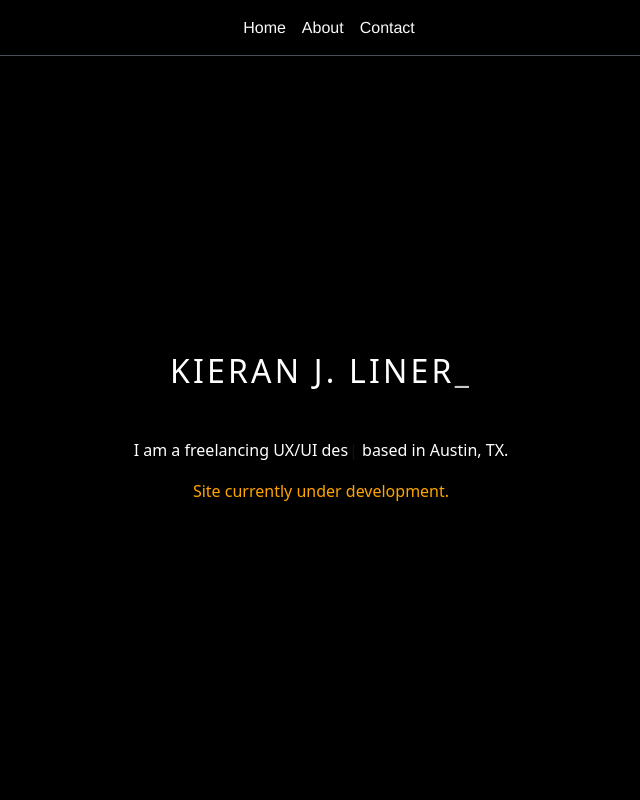
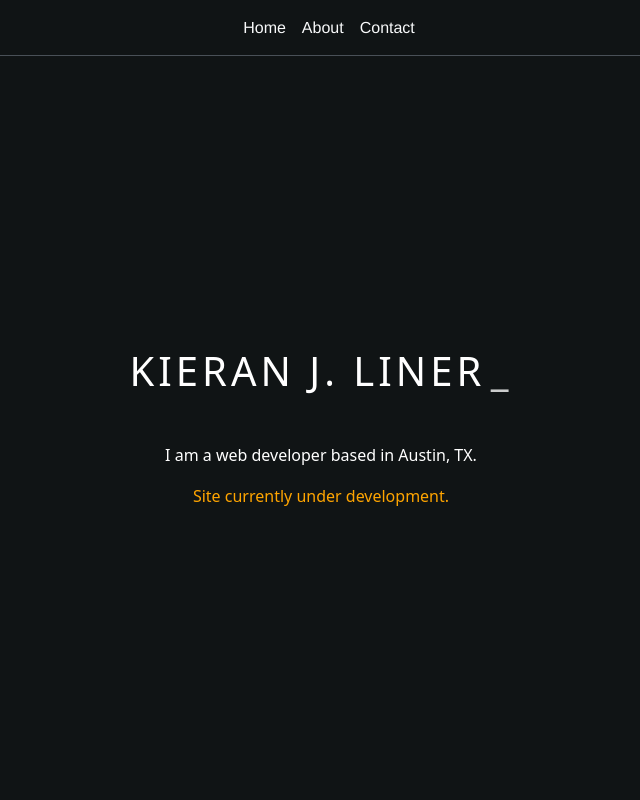
Before and after one commit to kieranliner/portfolio, a plain HTML site: page index.html in a window 1280 px wide. Shown: the top 800 px of the page, without its empty margins (319-959 px from the left). Drawn offline with nearby package versions, Linux system fonts and the light colour scheme.

Commit message:
made edits to make website smoother and less animations in play.

```diff
--- a/app.js
+++ b/app.js
@@ -1,95 +1,61 @@
-const app = document.getElementById("app");
-const typewriter = new Typewriter(app, {
-  loop: true,
-  delay: 65,
+const titleElement = document.getElementById("title");
+const typewriter = new Typewriter(titleElement, {
+  loop: false,
+  cursor: '',
 });
 
 typewriter
-  .pauseFor(550)
-  .typeString("freelancing software developer")
-  .pauseFor(1000)
-  .changeDeleteSpeed(20)
-  .deleteChars(18)
-  .changeDelay(75)
-  .typeString("UX/UI designer")
-  .pauseFor(1000)
-  .deleteAll(50)
-  .typeString(
-    '<strong><span style="color: #27ae60;">charistmatic dude</span></strong>'
-  )
-  .pauseFor(250)
-  .deleteAll(10)
-  .start();
+.pauseFor(350)
+.typeString("kieran j. liner")
+.start();
 
-ScrollReveal().reveal(".headline", {
-  delay: 750,
-  reset: true,
-  distance: "250px",
-  origin: "bottom",
-  easing: "ease-in",
-});
 
-ScrollReveal().reveal(".typewriter", {
-  delay: 1000,
-  reset: true,
-  distance: "250px",
-  origin: "top",
-  easing: "ease-in",
-});
-
+const revealDelay = 50;
 ScrollReveal().reveal(".about-img", {
-  delay: 650,
-  reset: true,
+  delay: revealDelay,
   distance: "250px",
   origin: "left",
   easing: "ease-in",
 });
 
 ScrollReveal().reveal(".about-text", {
-  delay: 650,
-  reset: true,
+  delay: revealDelay,
   distance: "250px",
   origin: "right",
 });
 
 ScrollReveal().reveal(".about-heading", {
-  delay: 650,
-  reset: true,
+  delay: revealDelay,
   distance: "250px",
   origin: "top",
 });
 
 ScrollReveal().reveal(".footer-heading", {
-  delay: 650,
-  reset: true,
+    delay: revealDelay,
   distance: "500px",
   origin: "top",
 });
 
 ScrollReveal().reveal(".footer-text", {
-  delay: 650,
-  reset: true,
-  distance: "500px",
-  origin: "bottom",
-});
-
-ScrollReveal().reveal(".footer-button", {
-  delay: 650,
-  reset: true,
+    delay: revealDelay,
   distance: "500px",
   origin: "top",
 });
 
+ScrollReveal().reveal(".footer-button", {
+    ddelay: revealDelay,
+  distance: "250px",
+  origin: "top",
+});
+
 ScrollReveal().reveal(".footer-icon-1", {
-  delay: 650,
-  reset: true,
-  distance: "500px",
+    delay: revealDelay,
+  distance: "250px",
   origin: "bottom",
 });
 
 ScrollReveal().reveal(".footer-icon-2", {
-  delay: 650,
-  reset: true,
-  distance: "500px",
-  origin: "top",
+    delay: revealDelay,
+  distance: "250px",
+  origin: "bottom",
 });
--- a/index.html
+++ b/index.html
@@ -19,7 +19,7 @@
   </head>
   <body>
     <nav
-      class="navbar sticky-top navbar-expand-lg border-bottom border-body bg-black"
+      class="navbar sticky-top navbar-expand-lg border-bottom border-body navbar-bg-color"
       data-bs-theme="dark"
     >
       <div class="container-fluid font">
@@ -67,12 +67,11 @@
       <div class="container">
         <div class="row gx-5">
           <div class="col-12">
-            <h2 class="sub-heading headline">
-              Kieran J. Liner<span class="blink_me">_</span>
-            </h2>
-            <p class="typewriter">
-              I am a <span id="app"></span> based in Austin, TX.
-            </p>
+            <h1 class="sub-heading">
+              <span id="title"></span>
+              <span class="blink_me">_</span>
+            </h1>
+            <p>I am a web developer based in Austin, TX.</p>
             <p style="color: orange">Site currently under development.</p>
           </div>
         </div>
@@ -92,9 +91,9 @@
           >
             <p class="about-text">
               My software-development journey began as a teenager, I use to
-              stumble into my older brother’s room out of boredom during covid
+              stumble into my older brothers room out of boredom during covid
               and would be presented with him alot of the time in a IDE
-              (intergrated development environment). Having lot’s of free time
+              (intergrated development environment). Having lots of free time
               on my hands, I picked up a couple of classes on Udemy related to
               web-development. From then on, I’ve enjoyed the challenge of
               learning new principles and applying them to build projects.
@@ -119,20 +118,20 @@
               <a
                 href="mailto:keiranliner@gmail.com"
                 class="text-light text-decoration-none font"
-                >lets talk</a
+                >let's talk</a
               >
             </button>
           </div>
           <div class="col-12 mt-3">
             <a href="https://www.instagram.com/kieran.ee/"
               ><i
-                class="fa-brands fa-instagram m-3 footer-icon-1"
+                class="fa-brands fa-instagram m-4 footer-icon-1"
                 style="color: #ffffff"
               ></i
             ></a>
             <a href="https://github.com/kieranliner"
               ><i
-                class="fa-brands fa-github m-3 footer-icon-2"
+                class="fa-brands fa-github m-4 footer-icon-2"
                 style="color: #ffffff"
               ></i
             ></a>
--- a/style.css
+++ b/style.css
@@ -1,5 +1,6 @@
 .blink_me {
   animation: blinker 1.5s linear infinite;
+  margin-left: -10px; /* this compensates the spacing between the cursor and the content before */
 }
 
 @keyframes blinker {
@@ -9,10 +10,10 @@
 }
 
 body {
-  background-color: #000000 !important;
+  background-color: #101415 !important;
   /* background-color: black !important; */
   /* font-weight: 600; */
-  color: white;
+  color: #ececec;
   text-align: center !important;
   font-family: "Helvetica Neue", Helvetica, Arial, sans-serif;
   font-size: 16px;
@@ -56,20 +57,7 @@ section {
   margin-right: 2rem;
 }
 
-/* hero container */
-.hero-container {
-  display: flex;
-  flex-direction: row;
-  align-items: center;
-  justify-content: center;
-  flex-wrap: nowrap;
-}
-/* hero text */
-.hero-text {
-  margin-left: 8px;
-  padding: 75px;
-  font-size: 45px;
-}
+
 /* hero image */
 .hero-img {
   min-height: 20rem;
@@ -79,26 +67,6 @@ section {
   background-image: url("assets/hero.jpeg");
 }
 
-.image-1 {
-  background-image: url("assets/hp.jpeg");
-  background-size: cover;
-  background-position: center;
-  height: 400px;
-}
-
-.image-2 {
-  background-image: url("assets/climbing.jpeg");
-  background-size: cover;
-  background-position: center;
-  height: 400px;
-}
-
-.image-3 {
-  background-image: url("assets/outdoors.jpeg");
-  background-size: cover;
-  background-position: center;
-  height: 400px;
-}
 .image-4 {
   background-image: url("assets/candlyland-2.jpeg");
   background-size: cover;
@@ -128,3 +96,6 @@ section {
     margin-bottom: 2rem;
   }
 }
+.navbar-bg-color{
+  background-color: #101415 !important;
+}
```
